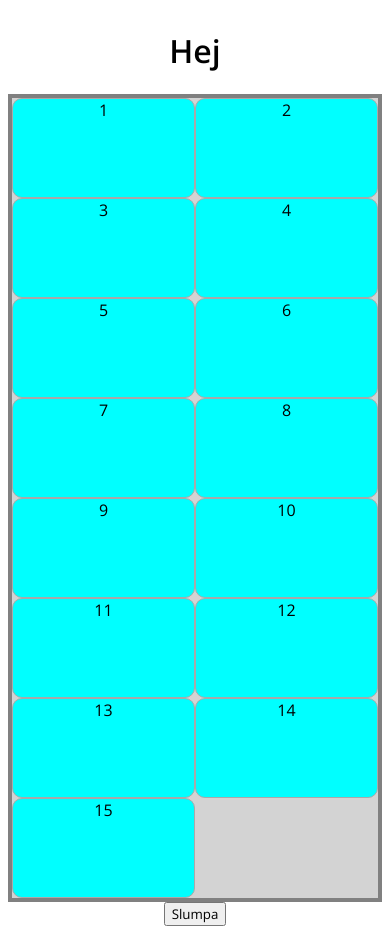
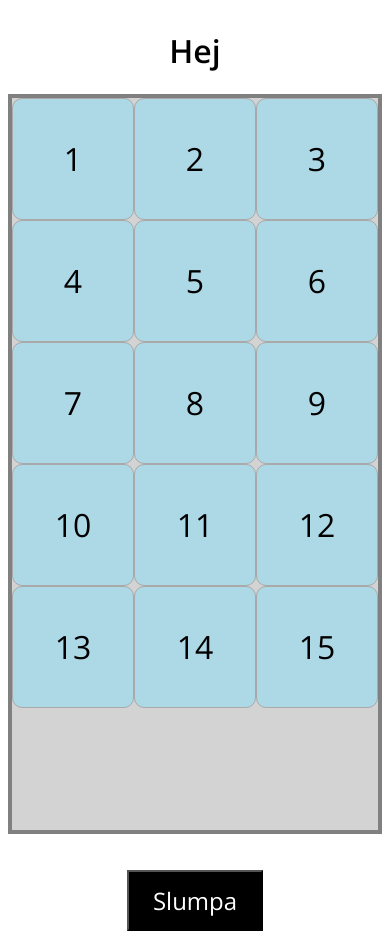
Before and after one commit to Vicachu42/kodtest-grebban, a React (Create React App) app: page / in a window 390 px wide. Built offline with nearby package versions, Linux system fonts and the light colour scheme; the HTML template or start-up script is replaced by a standard one.

Commit message:
First draft styling and responsiveness

```diff
--- a/src/index.css
+++ b/src/index.css
@@ -1,7 +1,5 @@
 /* Todo:
-1. Make bricks square at all times.
-2. Make sure rows can not be fewer than 3 bricks.
-3. Test it out in mobile and iPad-viewport */
+Test it out in mobile and iPad-viewport */
 
 * {
   font-family: 'Open Sans', sans-serif;
@@ -17,7 +15,7 @@ body {
 
 #container {
   margin: 0 auto;
-  width: min(100%, 70ch);
+  width: min(100%, 50ch);
   height: auto;
   margin-inline: auto;
   background-color: #d3d3d3;
@@ -26,27 +24,34 @@ body {
 
 ul {
  display: grid;
- grid-template-columns: repeat(auto-fit, minmax(min(100%, 15ch), 1fr));
+ grid-template-columns: repeat(auto-fit, minmax(min(100%, 12ch), 1fr));
  grid-auto-rows: auto;
  padding: 0;
  margin: 0;
 }
 
 ul li {
-/*   width: min(100%, 14ch);
-  height: 100px;
-  gap: 15%; */
-  /*   width: 25%;
-  height: auto; */
-  width: 100%;
-  height: 100px;
-  list-style-type: none;
-  background-color: aqua;
+  aspect-ratio: 1/1;
+  width: min(100%);
+  background-color: #add8e6;
   border: 1px solid darkgray;
   border-radius: 10px;
+  list-style-type: none;
+  display: flex;
+  align-items: center;
+  justify-content: center;
+  font-size: 2rem;
 }
 
 .empty {
   background-color: #d3d3d3;
   border: none;
 }
+
+button {
+  background-color: black;
+  color: white;
+  font-size: 1.5rem;
+  padding: 0.5em 1em;
+  margin-top: 1.5em;
+}
```
